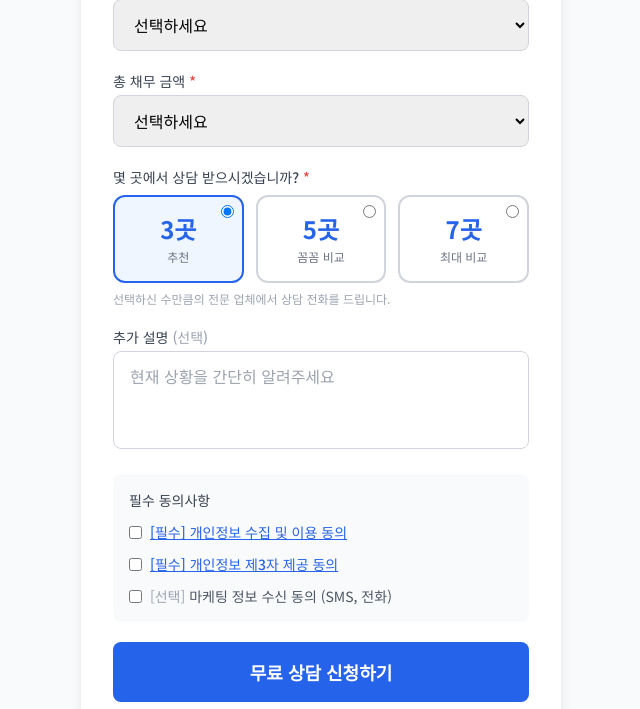
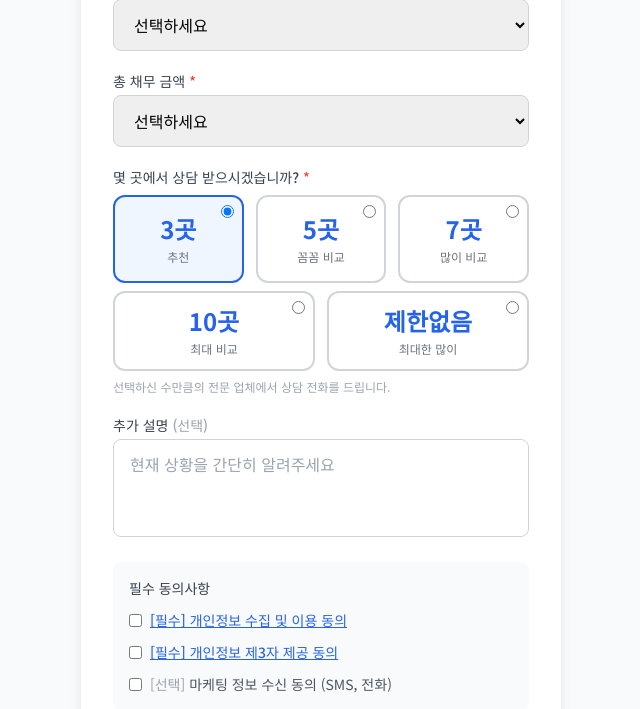
Before and after one commit to autoai247/saechulbal, a FastAPI app: page / in a window 1280 px wide. Shown: the part 1209-1918 px from the top of the page, without its empty margins (319-959 px from the left). Run offline with FastAPI, Linux system fonts and the light colour scheme; some libraries are stand-ins or nearby versions.

Commit message:
feat: 상담 업체 수 10곳/제한없음 옵션 추가

```diff
--- a/main.py
+++ b/main.py
@@ -122,8 +122,11 @@ async def apply(
     description: str = Form(""),
 ):
     """상담 신청 접수"""
-    if max_companies not in (3, 5, 7):
+    if max_companies not in (0, 3, 5, 7, 10):
         max_companies = 3
+    # 0 = 제한없음 → 큰 수로 처리
+    if max_companies == 0:
+        max_companies = 999
 
     application = {
         "id": str(uuid.uuid4()),
--- a/templates/home.html
+++ b/templates/home.html
@@ -121,7 +121,7 @@
                 <!-- 비교 업체 수 선택 -->
                 <div>
                     <label class="block text-sm font-medium text-gray-700 mb-2">몇 곳에서 상담 받으시겠습니까? <span class="text-red-500">*</span></label>
-                    <div class="grid grid-cols-3 gap-3">
+                    <div class="grid grid-cols-3 gap-3 mb-2">
                         <label class="relative flex flex-col items-center p-4 border-2 border-gray-300 rounded-xl cursor-pointer hover:border-primary has-[:checked]:border-primary has-[:checked]:bg-blue-50 transition">
                             <input type="radio" name="max_companies" value="3" required checked class="absolute top-2 right-2 text-primary">
                             <span class="text-2xl font-bold text-primary">3곳</span>
@@ -135,7 +135,19 @@
                         <label class="relative flex flex-col items-center p-4 border-2 border-gray-300 rounded-xl cursor-pointer hover:border-primary has-[:checked]:border-primary has-[:checked]:bg-blue-50 transition">
                             <input type="radio" name="max_companies" value="7" class="absolute top-2 right-2 text-primary">
                             <span class="text-2xl font-bold text-primary">7곳</span>
+                            <span class="text-xs text-gray-500 mt-1">많이 비교</span>
+                        </label>
+                    </div>
+                    <div class="grid grid-cols-2 gap-3">
+                        <label class="relative flex flex-col items-center p-3 border-2 border-gray-300 rounded-xl cursor-pointer hover:border-primary has-[:checked]:border-primary has-[:checked]:bg-blue-50 transition">
+                            <input type="radio" name="max_companies" value="10" class="absolute top-2 right-2 text-primary">
+                            <span class="text-2xl font-bold text-primary">10곳</span>
                             <span class="text-xs text-gray-500 mt-1">최대 비교</span>
+                        </label>
+                        <label class="relative flex flex-col items-center p-3 border-2 border-gray-300 rounded-xl cursor-pointer hover:border-primary has-[:checked]:border-primary has-[:checked]:bg-blue-50 transition">
+                            <input type="radio" name="max_companies" value="0" class="absolute top-2 right-2 text-primary">
+                            <span class="text-2xl font-bold text-primary">제한없음</span>
+                            <span class="text-xs text-gray-500 mt-1">최대한 많이</span>
                         </label>
                     </div>
                     <p class="text-xs text-gray-400 mt-2">선택하신 수만큼의 전문 업체에서 상담 전화를 드립니다.</p>
```
